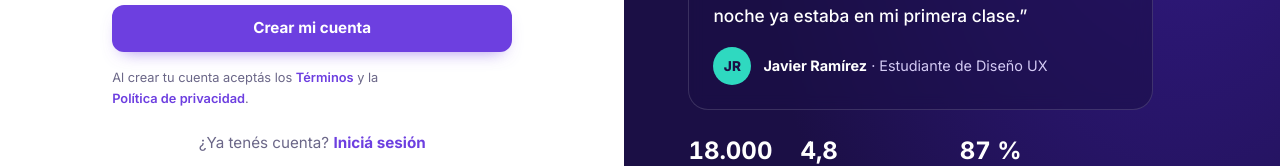
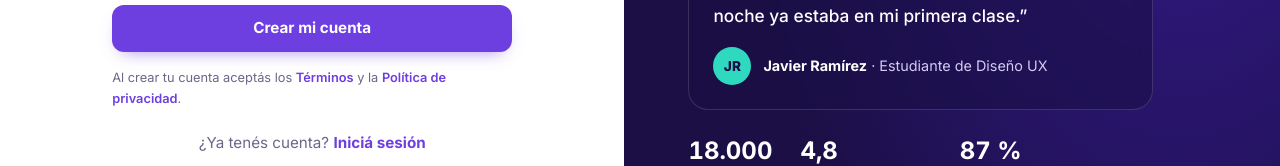
Before and after one commit to Talently-Lab/SkillUp-s2607, a React (Vite) app in the folder frontend/: page /register in a window 1280 px wide. Shown: the part 761-927 px from the top of the page. Built offline with nearby package versions, Linux system fonts and the light colour scheme; no server answers.

Commit message:
feat(frontend): link privacy page from register form

```diff
--- a/frontend/src/modules/auth/pages/Register.tsx
+++ b/frontend/src/modules/auth/pages/Register.tsx
@@ -184,9 +184,14 @@ export function Register() {
             Términos
           </Link>{" "}
           y la{" "}
-          <button type="button" className="register__terms-link">
+          <Link
+            to="/privacy"
+            target="_blank"
+            rel="noopener noreferrer"
+            className="register__terms-link"
+          >
             Política de privacidad
-          </button>
+          </Link>
           .
         </p>
       </form>
```
